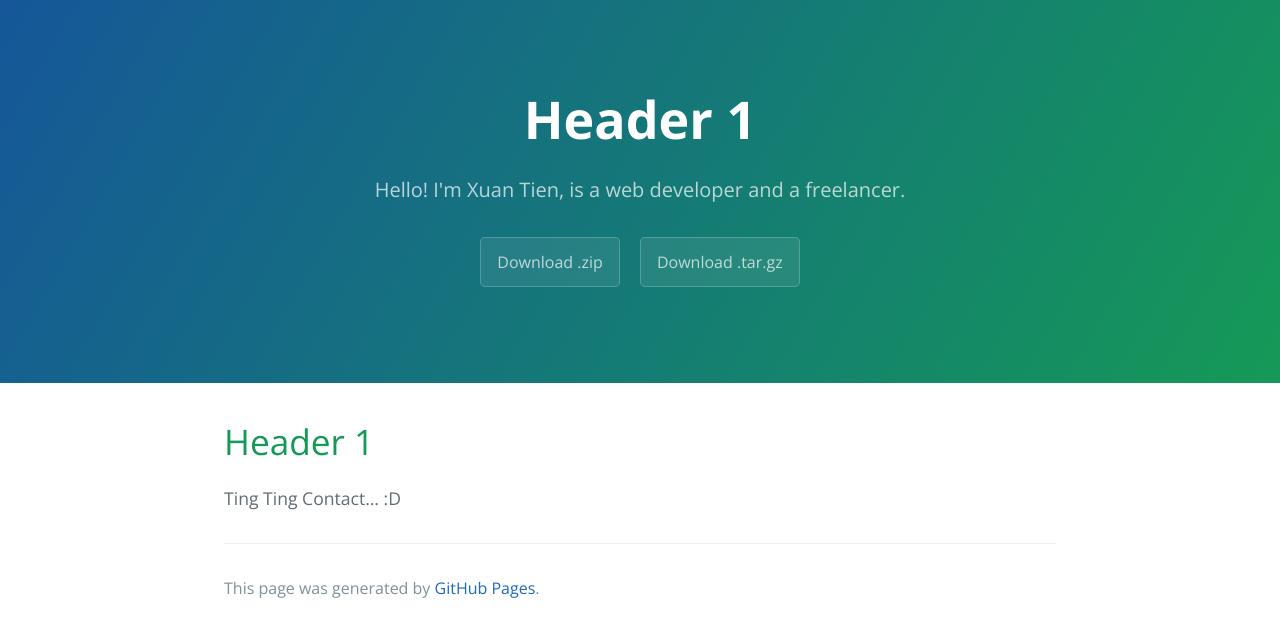
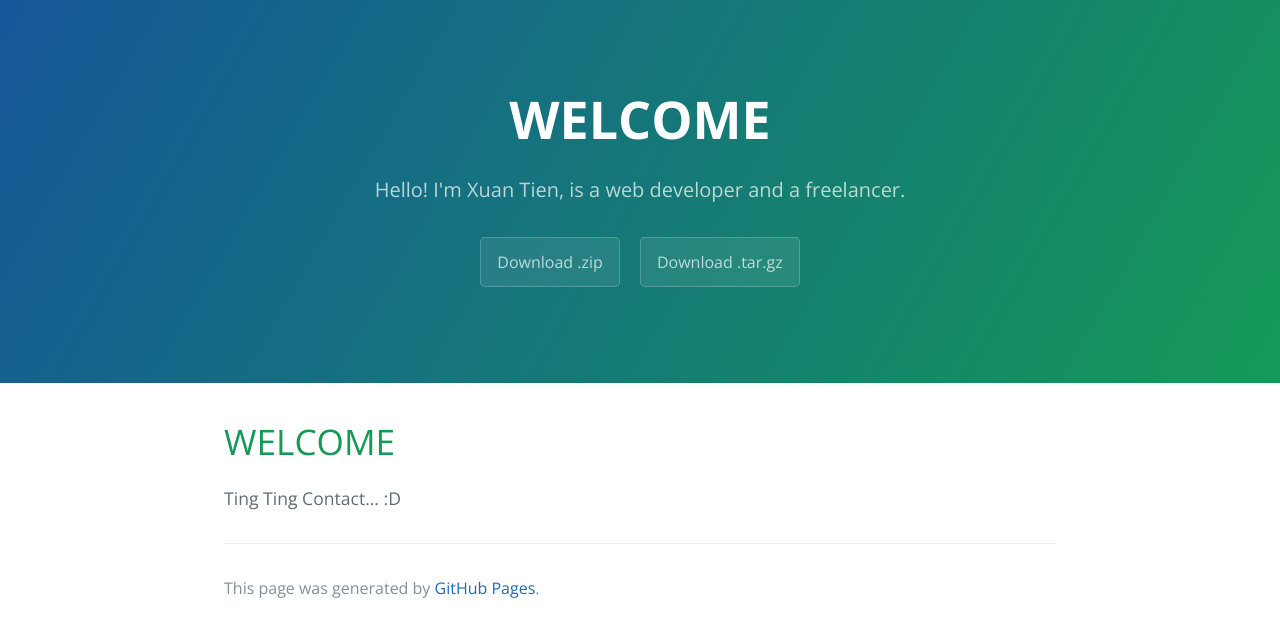
Before and after one commit to sunlifevn/sunlifevn.github.io, a Jekyll site: the page built from index.md, in a window 1280 px wide. Shown: the top 637 px of the page. Built offline with Jekyll 4.4.1, drawn with Linux system fonts in a browser that asks for light colours; our own code applies the rules of GitHub Pages for plain Markdown files.

Commit message:
Update content 7

```diff
--- a/index.md
+++ b/index.md
@@ -3,6 +3,6 @@ layout: default
 ---
 
 
-# Header 1
+# WELCOME
 
 Ting Ting Contact... :D
```
